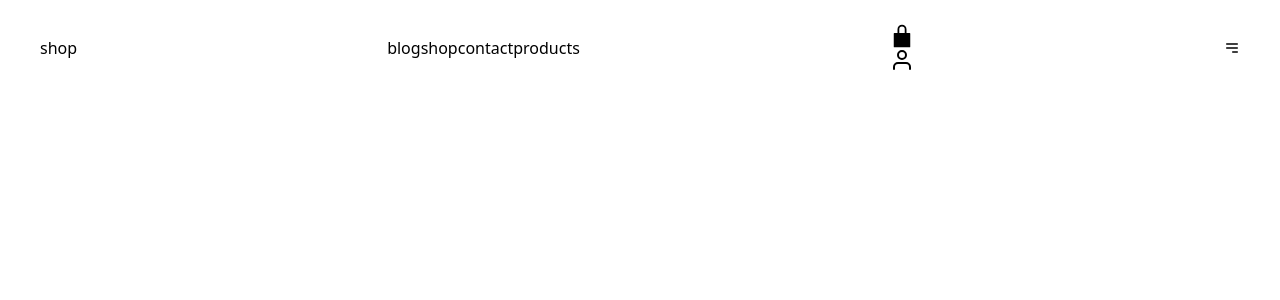
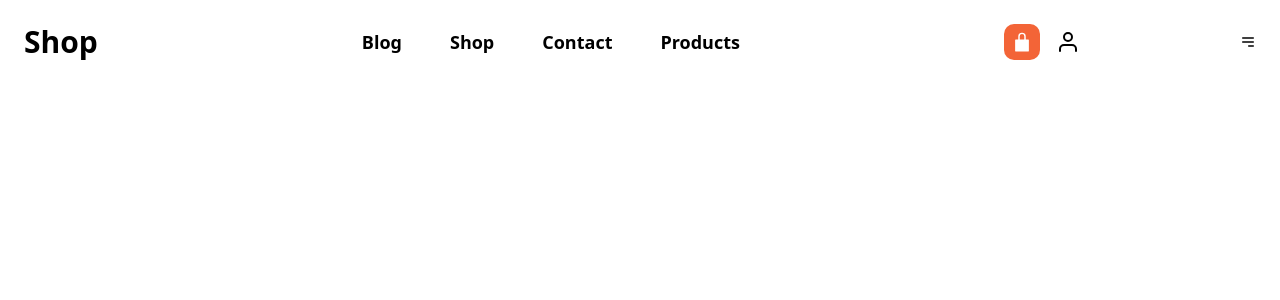
Before and after one commit to zablon-oigo/react-shop, a React (Vite) app: page / in a window 1280 px wide. Shown: the top 300 px of the page. Built offline with nearby package versions, Linux system fonts and the light colour scheme.

Commit message:
Adding Flex box to space items on Navbar

```diff
--- a/src/components/Navbar.jsx
+++ b/src/components/Navbar.jsx
@@ -15,30 +15,36 @@ function Navbar() {
   return (
     <>
     <header className="relative">
-    <nav className="flex items-center justify-between w-full px-10 py-6">
+    <nav className="flex items-center justify-between px-6 py-6">
        <div className="">
-        <Link to={'/'} smooth={true} spy={true} duration={300} >shop</Link>
+        <Link to={'/'} smooth={true} spy={true} duration={300} className="text-3xl font-semibold capitalize duration-300 cursor-pointer hover:text-secondary" >shop</Link>
        </div>
-       <div className="">
-       <Link to={'blog'} smooth={true} spy={true} duration={500} className="">blog</Link>
-       <Link to={'shop'} smooth={true} spy={true} duration={500} className="">shop</Link>
-       <Link to={'contact'} smooth={true} spy={true} duration={500} className="">contact</Link>
-       <Link to={'products'} smooth={true} spy={true} duration={500} className="">products</Link>
+       <div className="flex justify-center flex-1 xl:gap-12 gap-x-4 max-lg:hidden">
+       <Link to={'blog'} smooth={true} spy={true} duration={500} className="text-lg font-bold leading-normal text-black capitalize duration-300 cursor-pointer hover:text-secondary">blog</Link>
+       <Link to={'shop'} smooth={true} spy={true} duration={500} className="text-lg font-bold leading-normal text-black capitalize duration-300 cursor-pointer hover:text-secondary">shop</Link>
+       <Link to={'contact'} smooth={true} spy={true} duration={500} className="text-lg font-bold leading-normal text-black capitalize duration-300 cursor-pointer hover:text-secondary">contact</Link>
+       <Link to={'products'} smooth={true} spy={true} duration={500} className="text-lg font-bold leading-normal text-black capitalize duration-300 cursor-pointer hover:text-secondary">products</Link>
        </div>
-       <div className="">
-       <IoLockClosedSharp  className="text-2xl"/>
+       <div className="flex items-center justify-between gap-40">
+       <div className="flex items-center justify-center gap-x-4 max-lg:hidden">
+       <IoLockClosedSharp  className="text-4xl bg-secondary rounded-[10px] p-2 border-none text-white cursor-pointer hover:bg-white hover:text-secondary"/>
        <FiUser className="text-2xl"/>
        </div>
        <button className="" onClick={toggleMenu}>
-           {menu?(<IoCloseOutline />):(<HiOutlineMenuAlt3 />)}
+           {menu?(<IoCloseOutline className=""/>):(<HiOutlineMenuAlt3 className="" />)}
        </button>
+       </div>
     </nav>
-    <section className={`${menu?' translate-x-0' :'-translate-x-full'} `}>
+    <section className={`${menu?' translate-x-0' :'-translate-x-full'} min-h-screen `}>
     <div className="">
        <Link to={'blog'} smooth={true} spy={true} duration={500} className="" onClick={closeMenu}>blog</Link>
        <Link to={'shop'} smooth={true} spy={true} duration={500} className="" onClick={closeMenu}>shop</Link>
        <Link to={'contact'} smooth={true} spy={true} duration={500} className="" onClick={closeMenu}>contact</Link>
        <Link to={'products'} smooth={true} spy={true} duration={500} className="" onClick={closeMenu}>products</Link>
+       </div>
+       <div className="">
+       <IoLockClosedSharp  className="text-2xl"/>
+       <FiUser className="text-[22px] cursor-pointer text-black"/>
        </div>
     </section>
     </header>
```
